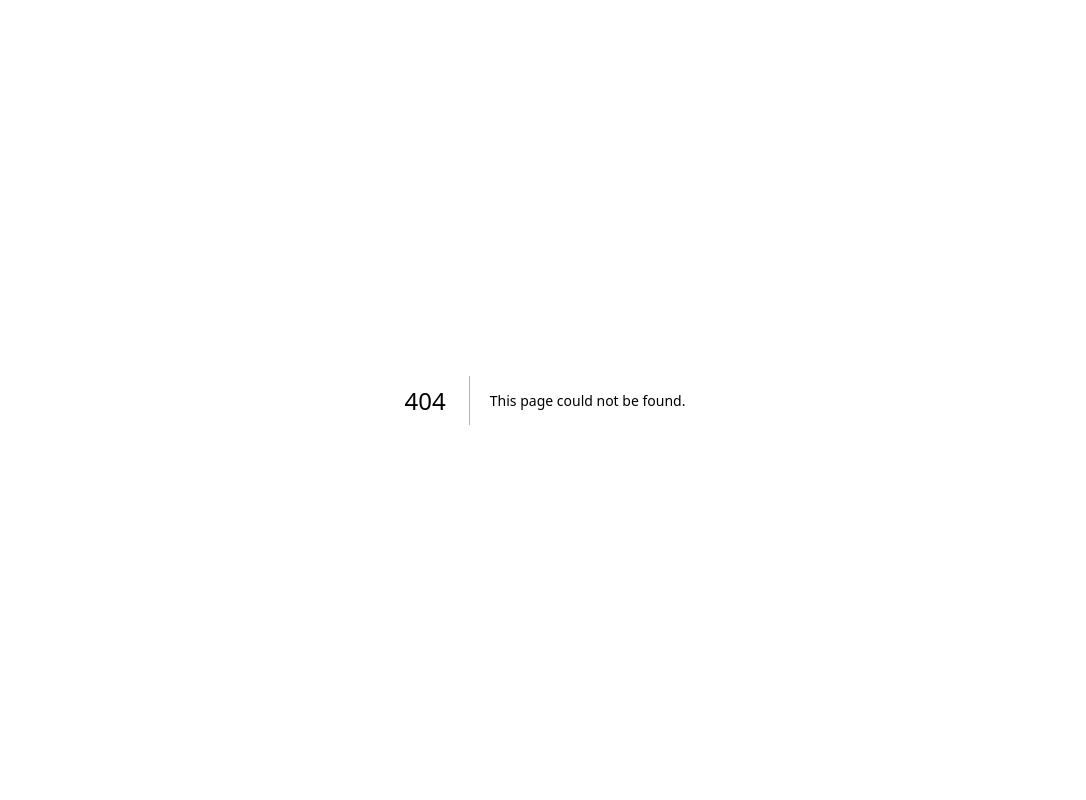
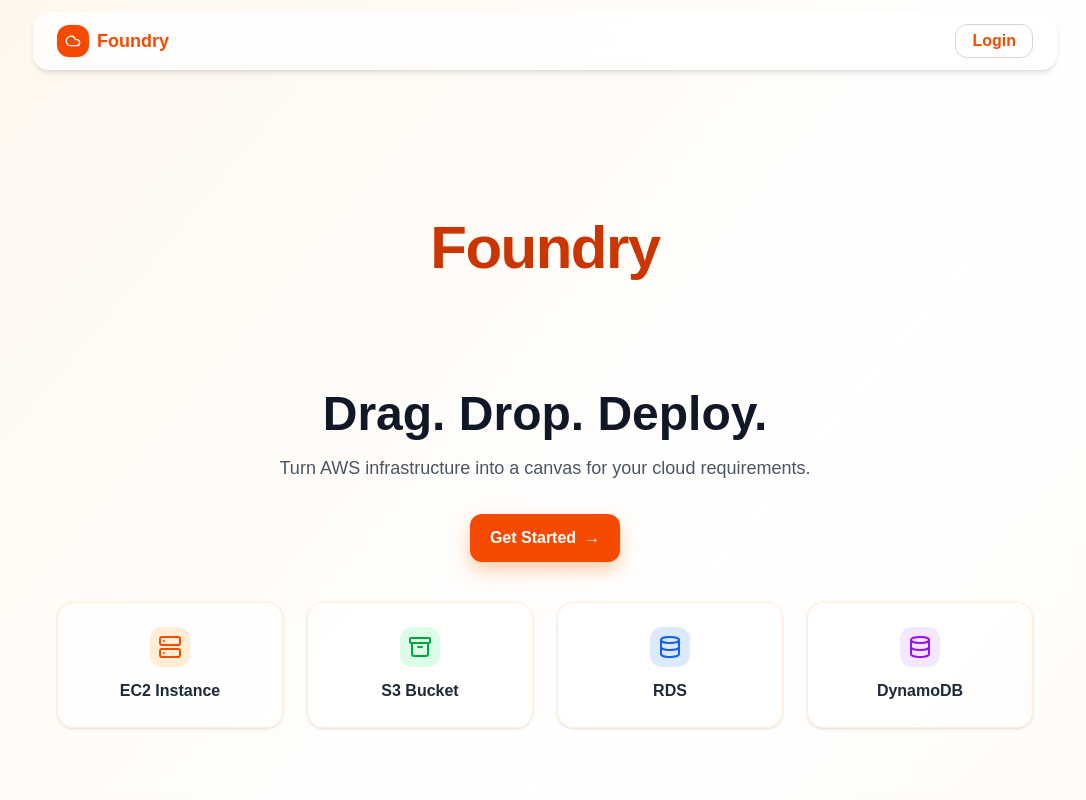
Before and after one commit to acm-projects/Foundry, a Next.js app in the folder frontend/: page /landing in a window 1280 px wide. Before the commit this address had no page. Shown: the top 800 px of the page, without its empty margins (95-1181 px from the left). Built offline with nearby package versions, Linux system fonts and the light colour scheme.

Commit message:
remove extra /pages routing url

```diff
--- a/frontend/app/pages/landing/page.js
+++ b/frontend/app/(pages)/landing/page.js
@@ -34,10 +34,10 @@ import {
           <h1 className="text-6xl font-extrabold tracking-tight text-orange-700">Foundry</h1>
           <p className=" pt-20 mt-8 text-5xl font-black text-gray-900">Drag. Drop. Deploy.</p>
           <p className="mt-4 text-lg text-gray-600">
-            Visual AWS service management with powerful automation
+            Turn AWS infrastructure into a canvas for your cloud requirements.
           </p>
           <div className="mt-8">
-          <Link href="/pages/workflows">
+          <Link href="/workflows">
             <button className="inline-flex items-center gap-2 rounded-xl bg-orange-600 text-white font-semibold px-5 py-3 shadow-[0_8px_18px_rgba(249,115,22,.35)] hover:translate-y-[1px] hover:shadow-[0_6px_14px_rgba(249,115,22,.3)] transition">
               Get Started <span>→</span>
             </button>
--- a/frontend/app/pages/workflows/page.js
+++ b/frontend/app/(pages)/workflows/page.js
@@ -22,7 +22,7 @@ export default function Workflows() {
             Manage and monitor your AWS infrastructure workflows
           </p>
       </div>
-    <Link href = "/pages/canvas">
+    <Link href = "/canvas">
         <button
           className="inline-flex items-center gap-2 rounded-lg px-4 py-2 text-white
                      bg-gradient-to-r from-orange-500 to-orange-600 shadow
@@ -34,7 +34,7 @@ export default function Workflows() {
         </Link>
       </div>
 
-<Link href = "/pages/canvas">
+<Link href = "/canvas">
       <div className="mt-8">
   <div
     className="w-[400px] h-[220px] rounded-2xl border-2 border-dashed border-orange-300
--- a/frontend/app/page.js
+++ b/frontend/app/page.js
@@ -1,5 +1,5 @@
 
-import Landing_page from "./pages/landing/page";
+import Landing_page from "./(pages)/landing/page";
 
 export default function Home() {
   return (
```
Also changed, not shown: frontend/app/(pages)/canvas/page.js (renamed from frontend/app/pages/canvas/page.js).
